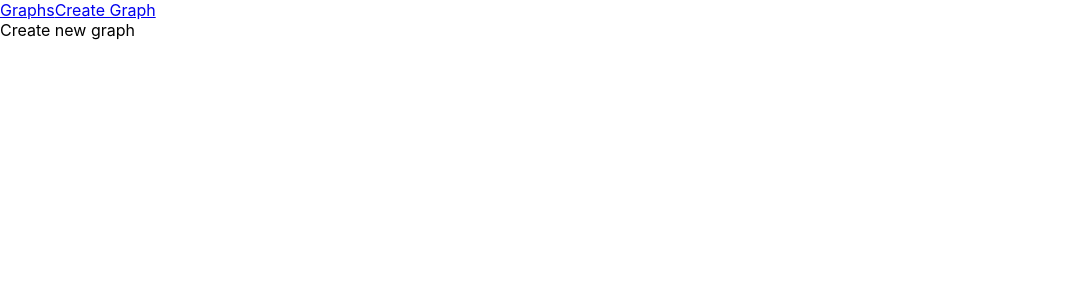
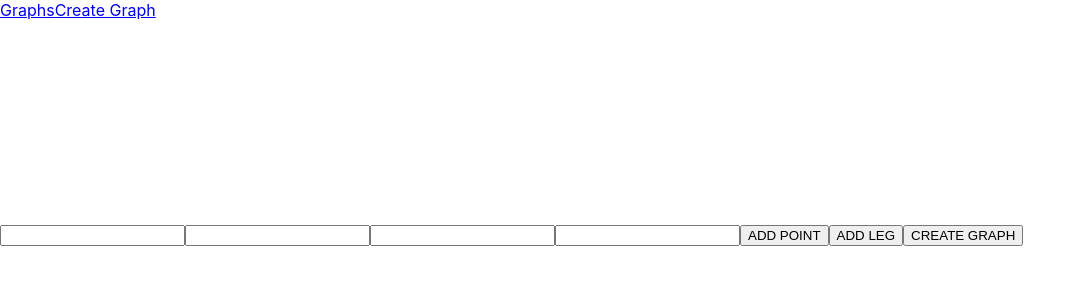
Before and after one commit to SpiderGraph/FE, a React (Create React App) app: page /create-graph in a window 1280 px wide. Shown: the top 300 px of the page, without its empty margins (0-1086 px from the left). Built offline with nearby package versions, Linux system fonts and the light colour scheme.

Commit message:
form for graph component

```diff
--- a/src/components/graph-leg/Leg.tsx
+++ b/src/components/graph-leg/Leg.tsx
@@ -1,10 +1,8 @@
 import React, { useState, FunctionComponent } from 'react'
+import { Leg as LegType } from '../../store/graph/types'
 
-type Props = {
-    rotation: number,
-}
 
-const Leg: FunctionComponent<Props> = ({rotation}) => {
+const Leg: FunctionComponent<LegType> = ({rotation}) => {
     const [name, setName] = useState('')
 
     return (
--- /dev/null
+++ b/src/components/graph/DispatchGraph.tsx
@@ -0,0 +1,33 @@
+import React, { FunctionComponent, useState } from 'react'
+import Graph from './Graph'
+import GraphForm from './GraphForm'
+import { Graph as GraphType, Leg} from '../../store/graph/types'
+
+type Props = GraphType
+
+const DispatchGraph: FunctionComponent<Props> = ({graphName, legs}) => {
+    const [name, setName] = useState(graphName)
+    const [arrLegs, setArrLegs] = useState(legs)
+
+    function handleGraphName(graphName: string){
+        setName(graphName)
+    }
+
+    function handleLegs(graphLegs: Leg[]){
+        setArrLegs(graphLegs)
+    }
+
+    return (
+        <div>
+            <Graph graphName={name} legs={arrLegs} />
+            <GraphForm
+                name={name}
+                legs={arrLegs}
+                setName={handleGraphName}
+                setLegs={handleLegs}
+            />
+        </div>
+    )
+}
+
+export default DispatchGraph
--- a/src/components/graph/Graph.tsx
+++ b/src/components/graph/Graph.tsx
@@ -1,33 +1,19 @@
 import React, {FunctionComponent, useState} from 'react'
 import Leg from '../graph-leg/Leg'
-// redux
-import { RootState } from '../../store/index'
-import {connect, ConnectedProps} from 'react-redux'
+import { Graph as GraphType} from '../../store/graph/types'
 
-const mapState = (state: RootState) => ({
-    graphs: state.graph.graphs
-})
+type Props = GraphType
 
-const mapDispatch = {}
-
-const connector = connect(mapState, mapDispatch)
-
-type PropsFromRedux = ConnectedProps<typeof connector>
-
-type Props = PropsFromRedux
-
-const Graph: FunctionComponent<Props> = ({graphs}) => {
+const Graph: FunctionComponent<Props> = ({graphName, legs}) => {
     const [name, setName] = useState('')
     // devide 360 by the number of legs to get the step for rotation
 
     return (
         <div className="graph">
-            Place for legs
-            <p>{graphs[0].graphName}</p>
             <svg width="200" height="200">
-                <g stroke="steelblue" stroke-width="2" stroke-linecap="round">
-                {graphs[0].legs.map(leg =>
-                    <Leg rotation={leg.rotation}/>
+                <g stroke="steelblue" strokeWidth="2" strokeLinecap="round">
+                {legs.map((leg, index) =>
+                    <Leg key={index} rotation={leg.rotation} legName={'ex'} points={leg.points}/>
                 )}
                 </g>
             </svg>
@@ -35,4 +21,4 @@ const Graph: FunctionComponent<Props> = ({graphs}) => {
     )
 }
 
-export default connector(Graph)
+export default Graph
--- a/src/components/graph/GraphForm.tsx
+++ b/src/components/graph/GraphForm.tsx
@@ -1,13 +1,93 @@
-import React, { FunctionComponent } from 'react'
+import React, { FunctionComponent, useState } from 'react'
+// components
+import { Leg as LegType, Graph, Point} from '../../store/graph/types'
+// redux
+import {connect, ConnectedProps} from 'react-redux'
+import {thunkCreateGraph as createGraph} from '../../store/graph/thunk'
+
+const mapState = null
+
+const mapDispatch = {createGraph}
+
+const connector = connect(mapState, mapDispatch)
+
+type PropsFromRedux = ConnectedProps<typeof connector>
+
+type Props = PropsFromRedux & {
+    legs: LegType[],
+    name: string,
+    setLegs(graphLegs: LegType[]): void,
+    setName(graphName: string): void,
+}
+
+let POINTS_LIMIT = 6
+
+const GraphFrom: FunctionComponent<Props> = ({name, legs, setLegs, setName, createGraph}) => {
+    const [points, setPoints] = useState<Point[]>([{pointName: '', completed: false,}, {pointName: '', completed: false}])
+    const [newLeg, setNewLeg] = useState<LegType>({legName: '', rotation: undefined, points: [] })
+
+    function handleSubmit(){
+        // format graph object and send it to the server and to the redux store
+        let newGraph: Graph = {
+            graphName: name,
+            legs: legs,
+        }
+        createGraph(newGraph)
+        console.log('NEW GRAPH ', newGraph)
+    }
+
+    function handlePoint(e: any){
+        let index = e.target.name.split('_')[1]
+        let new_points = points.slice()
+        new_points[index] = {...new_points[index], pointName: e.target.value}
+        setPoints(new_points)
+    }
+
+    function addPoint(e: any){
+        if(points.length < POINTS_LIMIT){
+            setPoints([...points, {pointName: e.target.value, completed: false}])
+        }
+    }
+
+    function handleLeg(e: any){
+       setNewLeg({...newLeg, [e.target.name]: e.target.value})
+    }
+
+    function submitLeg(){
+        // clean filled info about leg name and points
+        let newLegs:LegType[] = legs.slice() // copy legs array from a parent state
+        let legWithPoints = {...newLeg} // copy just craeted leg
+        legWithPoints.points = points // add points to new leg
+        newLegs.push(legWithPoints)  //  add a new leg to array of legs
+        let rotationStep:number = 360 / newLegs.length // calculate new rotation by dividing 360 by the number of legs in the array
+        let newRotation = rotationStep
+        let updatedRotation = newLegs.map(item =>{
+            newRotation += rotationStep
+            return {...item, rotation: newRotation}
+        }) // update rotation in every leg
+        setLegs(updatedRotation)
+
+    }
 
 
-
-const GraphFrom: FunctionComponent = () => {
     return(
         <div>
-            form
+            <form onSubmit={(e) => e.preventDefault()}>
+                <input name="graphName" value={name} onChange={(e) => setName(e.target.value)}/>
+                <input name="legName" value={newLeg.legName} onChange={handleLeg}/>
+                {points.map((item,index) =>
+                    <input
+                        key={index}
+                        name={`point_${index}`}
+                        value={item.pointName}
+                        onChange={handlePoint} />)}
+
+                <button onClick={addPoint}>ADD POINT</button>
+                <button onClick={submitLeg}>ADD LEG</button>
+                <button onClick={handleSubmit}>CREATE GRAPH</button>
+            </form>
         </div>
     )
 }
 
-export default GraphFrom
+export default connector(GraphFrom)
--- a/src/components/pages/CreateGraphPage.tsx
+++ b/src/components/pages/CreateGraphPage.tsx
@@ -1,10 +1,12 @@
 import React, { FunctionComponent } from 'react'
+import Graph from '../graph/Graph'
+import DispatchGraph from '../graph/DispatchGraph'
 
+const CreateGraphPage: FunctionComponent= () => {
 
-const CreateGraphPage: FunctionComponent = () => {
     return (
         <div>
-            Create new graph
+            <DispatchGraph graphName={''} legs={[]}/>
         </div>
     )
 }
--- a/src/components/pages/GraphsPage.tsx
+++ b/src/components/pages/GraphsPage.tsx
@@ -1,12 +1,31 @@
 import React, { FunctionComponent } from 'react'
+// redux
+import { RootState } from '../../store/index'
+import {connect, ConnectedProps} from 'react-redux'
+// components
+import Graph from '../graph/Graph'
 
+const mapState = (state: RootState) => ({
+    graphs: state.graph.graphs
+})
 
-const GraphsPage: FunctionComponent = () => {
+const mapDispatch = {}
+
+const connector = connect(mapState, mapDispatch)
+
+type PropsFromRedux = ConnectedProps<typeof connector>
+
+type Props = PropsFromRedux
+
+const GraphsPage: FunctionComponent<Props> = ({graphs}) => {
     return (
         <div>
             Graphs
+            {graphs.map(graph =>
+                <Graph graphName={graph.graphName} legs={graph.legs} graphId={graph.graphId}/>
+            )}
         </div>
     )
 }
 
-export default GraphsPage
+export default connector(GraphsPage)
--- a/src/store/graph/actions.ts
+++ b/src/store/graph/actions.ts
@@ -5,10 +5,6 @@ import { Graph, CreateGraphAction, ActionTypes } from "./types";
 export function createGraph(graph: Graph): CreateGraphAction{
     return {
         type: ActionTypes.CREATE_GRAPH,
-        payload: {
-            graphId: 1,
-            graphName: 'graph',
-            legs: []
-        }
+        payload: graph
     }
 }
--- a/src/store/graph/reducers.ts
+++ b/src/store/graph/reducers.ts
@@ -43,8 +43,13 @@ const initialState: GraphState = {
     ]
 }
 
-export function graphReducer(state = initialState, {type}: GraphActionTypes){
-    switch(type){
+export function graphReducer(state = initialState, action: GraphActionTypes){
+    switch(action.type){
+        case ActionTypes.CREATE_GRAPH:
+            return {
+                ...state,
+                graphs: [...state.graphs, action.payload]
+            }
         default:
             return state
     }
```
Also changed, not shown: src/store/graph/types.ts (+4 -4 lines).
